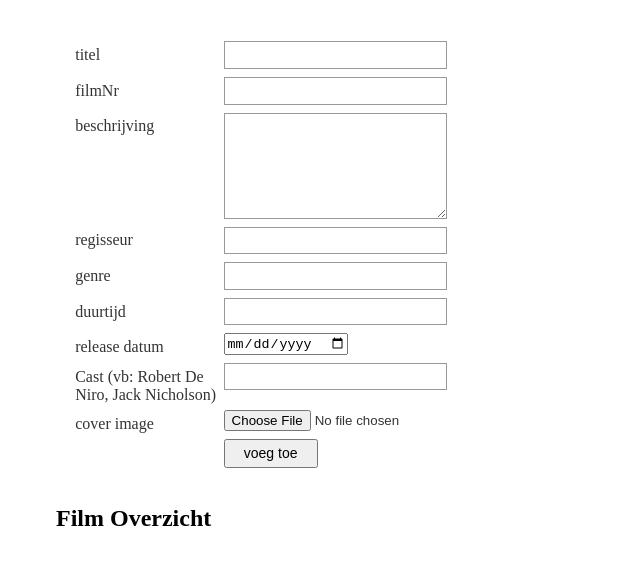
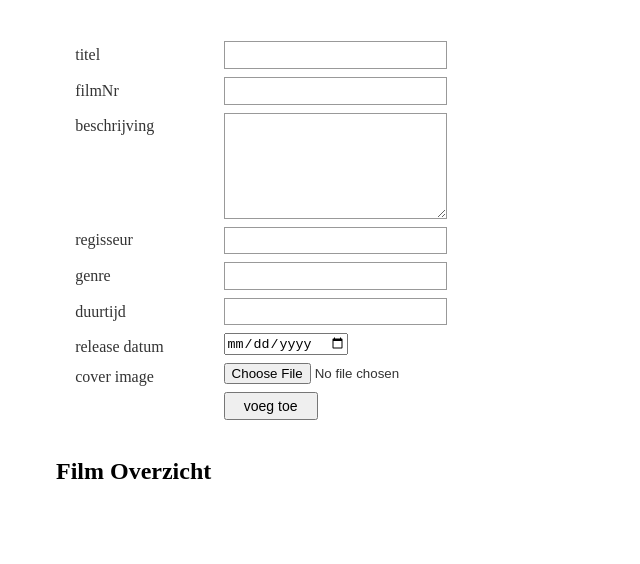
Before and after one commit to jan-vandorpe/Movies, a website: page site/index.html in a window 1280 px wide. Shown: the part 98-662 px from the top of the page, without its empty margins (268-908 px from the left). Drawn offline with Linux system fonts and the light colour scheme.

Commit message:
Update index.html
Enkele foutjes in index.html gewijzigd

```diff
--- a/site/index.html
+++ b/site/index.html
@@ -10,7 +10,9 @@
     <body>
         <div class="container">
             <h1>Ladies at the Movies, Men at Home (in Control)</h1>
-            <form id="frmFilm">
+              <div id="films">
+              <!-- film container -->
+              <form id="frmFilm">
                     <div><label>titel</label><input type="text" id="titel" name="titel"/></div>
                     <div><label>filmNr</label><input type="text" id="filmNr" name="filmNr"/></div>
                     <div><label>beschrijving</label><textarea id="beschrijving" name="beschrijving"></textarea></div>
@@ -18,17 +20,10 @@
                     <div><label>genre</label><input type="text" id="genre" name="genre"/></div>
                     <div><label>duurtijd</label><input type="text" id="duur" name="duur"/></div>
                     <div><label>release datum</label><input type="date" id="release" name="release"/></div>
-                    <div><label>Cast (vb: Robert De Niro, Jack Nicholson)</label><input type="text"name="cast" name="cast" title="gebruik een komma als afscheider" /></div>
-
                     <div><label>cover image</label><input type="file" id="foto" name="foto"/></div>
                     <div><label></label><button type="button" id="voegtoe">voeg toe</button></div>
                 </form>
 
-
-
-
-
-               <div id="films">   <!-- film container -->
                 <h2>Film Overzicht</h2>
                  <!-- <div id="filter"><label>Kies een genre</label></div> -->
                 <div class="lijst"></div>
@@ -55,7 +50,6 @@
             <% })  %>
             </ul></dd>
             <dl>
-            <button class='delete'>verwijder</button>
             </div>
         </script>
     </body>
```
